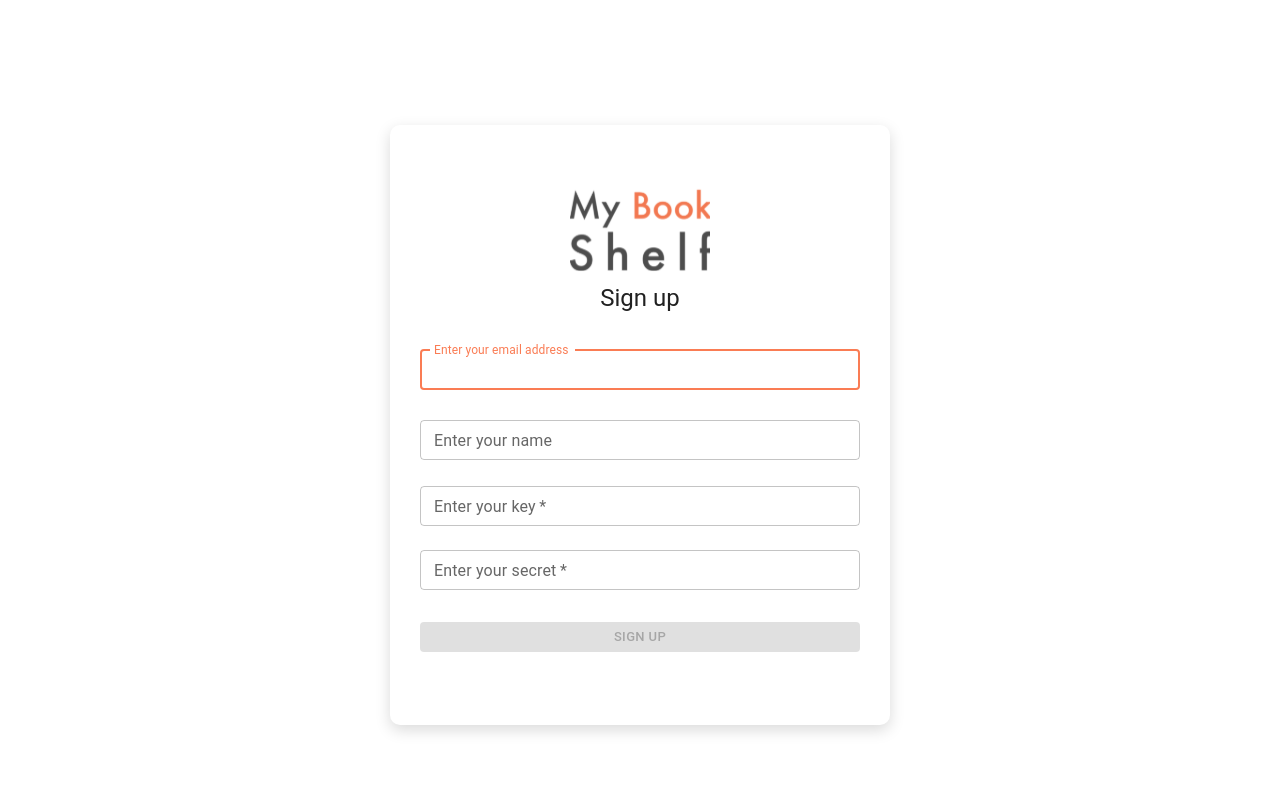
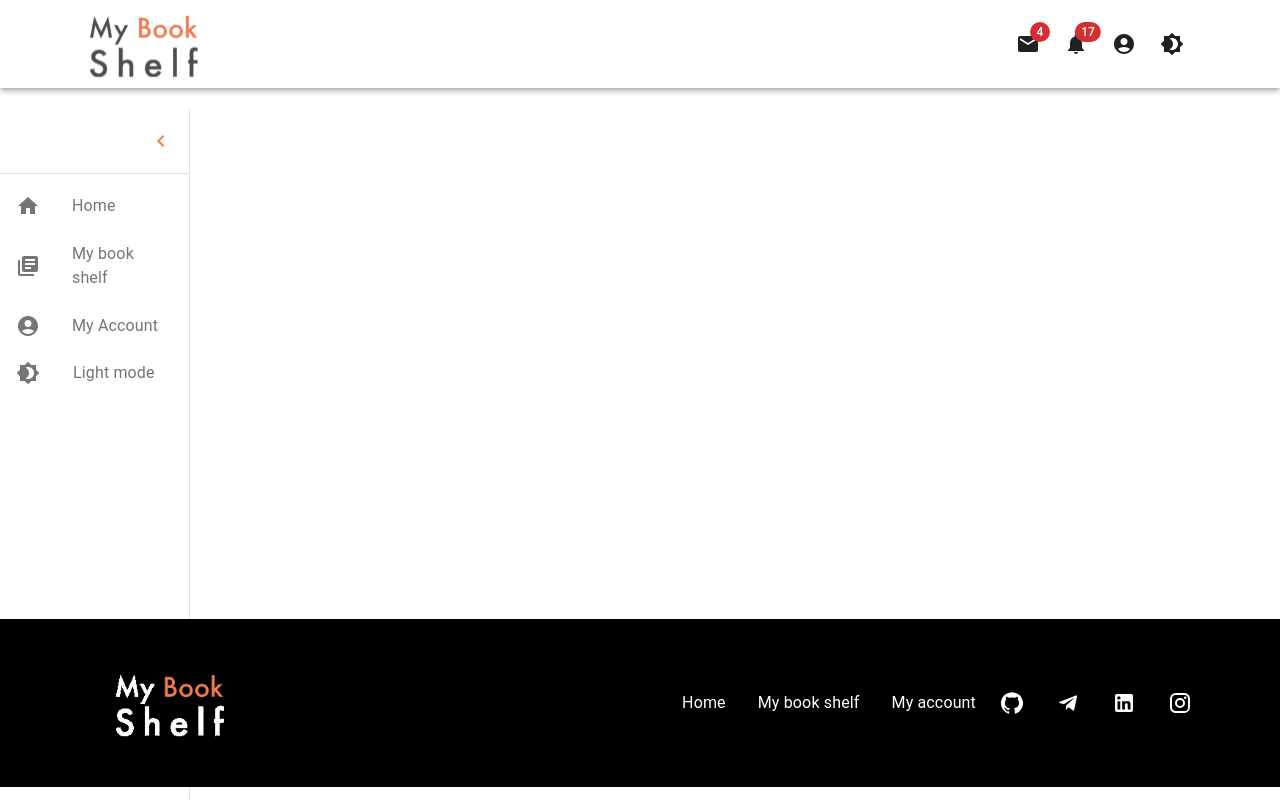
Before and after one commit to AsilbekMelikov/Bookshelf-js, a React (Create React App) app: page / in a window 1280 px wide. Before the commit this address led to /signup. Built offline with nearby package versions, Linux system fonts and the light colour scheme; no server answers.

Commit message:
Make sign up route apart in app js

```diff
--- a/src/App.js
+++ b/src/App.js
@@ -11,21 +11,24 @@ import Footer from "./components/Footer";
 const App = () => {
   const pathname = useLocation().pathname;
 
-  return (
+  return pathname === "/signup" ? (
+    <Routes>
+      <Route path="/" element={<Navigate to={"/signup"} replace />} />
+      <Route index path="/signup" element={<Login />} />
+    </Routes>
+  ) : (
     <>
-      {pathname === "/signup" ? "" : <Sidebar />}
+      <Sidebar />
       <main className={`${pathname === "/signup" ? "" : "main-body"}`}>
         <Container>
           <Routes>
-            <Route path="/" element={<Navigate to={"/signup"} replace />} />
-            <Route index path="/signup" element={<Login />} />
             <Route path="/home" element={<HomePage />} />
             <Route path="/bookshelf" element={<Books />} />
             <Route path="/account" element={<UserAccount />} />
           </Routes>
         </Container>
       </main>
-      {pathname === "/signup" ? "" : <Footer />}
+      <Footer />
     </>
   );
 };
```
